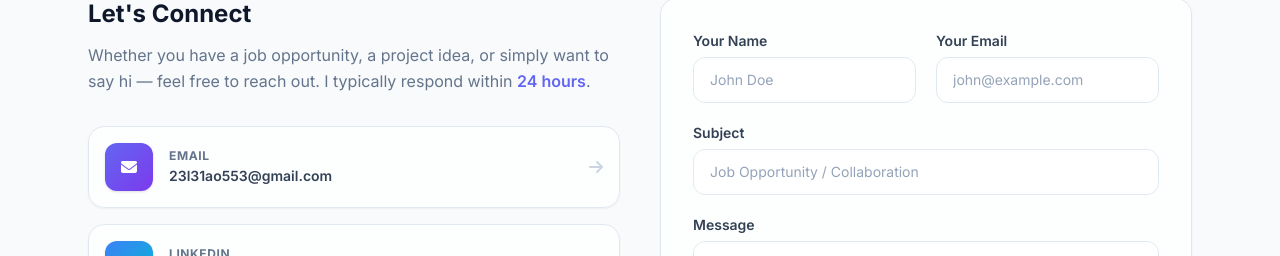
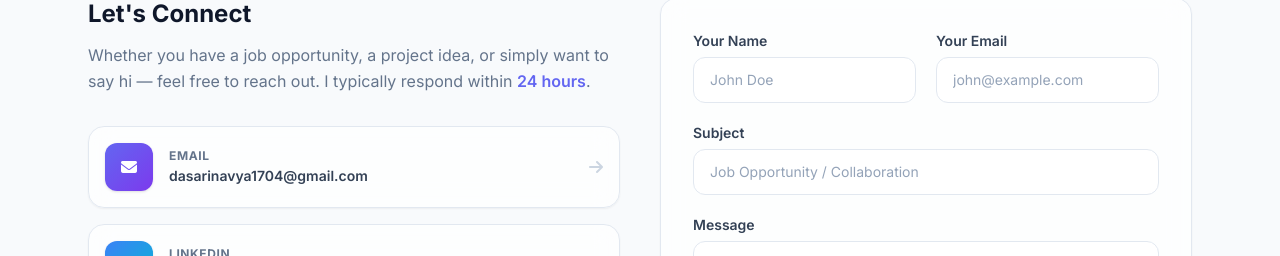
Before and after one commit to Vinay-1704/Portfolio, a React (Vite) app: page / in a window 1280 px wide. Shown: the part 6690-6946 px from the top of the page. Built offline with nearby package versions, Linux system fonts and the light colour scheme.

Commit message:
Revert email to dasarinavya1704@gmail.com

```diff
--- a/src/components/Contact.jsx
+++ b/src/components/Contact.jsx
@@ -10,8 +10,8 @@ const contactLinks = [
   {
     icon: 'fas fa-envelope',
     label: 'Email',
-    value: '23l31ao553@gmail.com',
-    href: 'mailto:23l31ao553@gmail.com',
+    value: 'dasarinavya1704@gmail.com',
+    href: 'mailto:dasarinavya1704@gmail.com',
     color: 'from-indigo-500 to-violet-600',
   },
   {
@@ -77,7 +77,7 @@ export default function Contact() {
     } catch (err) {
       console.error('EmailJS error:', err)
       setStatus('idle')
-      alert('Failed to send message. Please try again or email me directly at 23l31ao553@gmail.com')
+      alert('Failed to send message. Please try again or email me directly at dasarinavya1704@gmail.com')
     }
   }
 
--- a/src/components/Footer.jsx
+++ b/src/components/Footer.jsx
@@ -43,7 +43,7 @@ export default function Footer() {
               {[
                 { icon: 'fab fa-github', href: 'https://github.com/Vinay-1704', label: 'GitHub', color: 'hover:bg-gray-700' },
                 { icon: 'fab fa-linkedin-in', href: 'https://www.linkedin.com/in/dasari-vinay1704', label: 'LinkedIn', color: 'hover:bg-blue-600' },
-                { icon: 'fas fa-envelope', href: 'mailto:23l31ao553@gmail.com', label: 'Email', color: 'hover:bg-indigo-600' },
+                { icon: 'fas fa-envelope', href: 'mailto:dasarinavya1704@gmail.com', label: 'Email', color: 'hover:bg-indigo-600' },
                 { icon: 'fab fa-twitter', href: 'https://twitter.com/dasari_vinay', label: 'Twitter', color: 'hover:bg-sky-500' },
               ].map(s => (
                 <a key={s.label} href={s.href}
--- a/src/components/Hero.jsx
+++ b/src/components/Hero.jsx
@@ -89,7 +89,7 @@ export default function Hero() {
             {[
               { icon: 'fab fa-github', href: 'https://github.com/Vinay-1704', label: 'GitHub' },
               { icon: 'fab fa-linkedin-in', href: 'https://www.linkedin.com/in/dasari-vinay1704', label: 'LinkedIn' },
-              { icon: 'fas fa-envelope', href: 'mailto:23l31ao553@gmail.com', label: 'Email' },
+              { icon: 'fas fa-envelope', href: 'mailto:dasarinavya1704@gmail.com', label: 'Email' },
             ].map(s => (
               <a key={s.label} href={s.href} target={s.href.startsWith('http') ? '_blank' : undefined}
                 rel="noopener noreferrer" aria-label={s.label}
```
